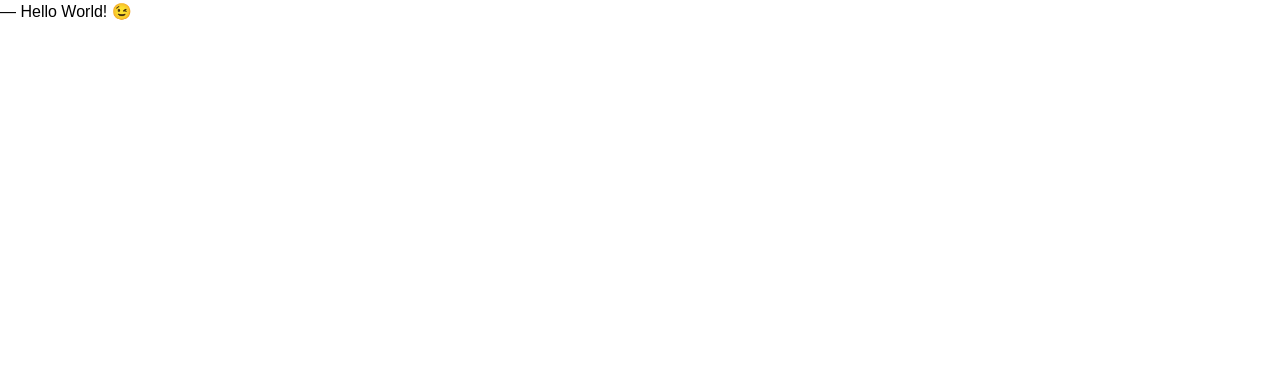
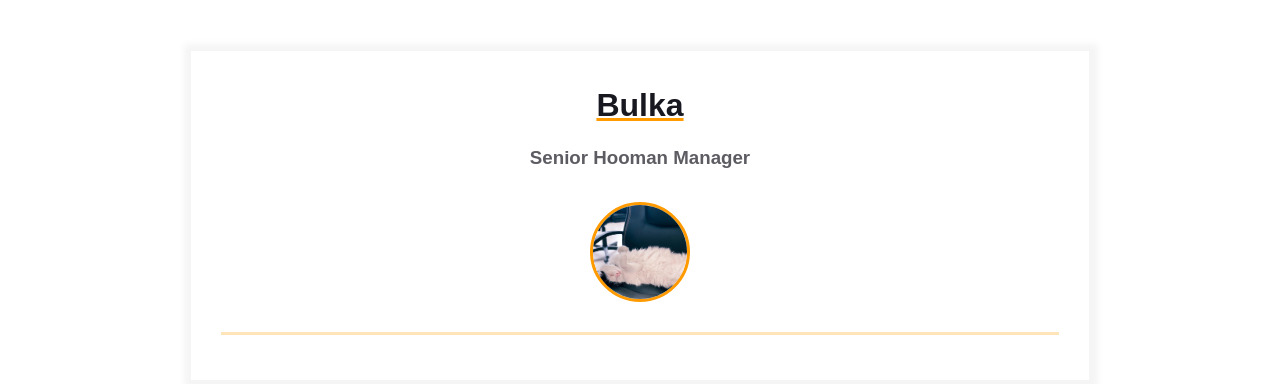
Before and after one commit to OlenaRapova/homepage, a plain HTML site: page index.html in a window 1280 px wide. Drawn offline with Linux system fonts and the light colour scheme.

Commit message:
Add avatar

```diff
--- a/index.html
+++ b/index.html
@@ -7,6 +7,25 @@
     <meta name="viewport" content="width=device-width, initial-scale=1" />
   </head>
   <body>
-    ― Hello World! &#x1F609;
+    <main>
+        <div class="resume">
+          <div class="container">
+            <div class="resume__block">
+              <h1 class="contact-info__header">Bulka</h1>
+              <h3 class="contact-info__sub-header">Senior Hooman Manager</h3>
+
+              <div class="contact_info_container fh">
+                <div class="contact-info__block"></div>
+
+                <div class="contact-info__block contact-info__block--center">
+                  <img class="contact-info__avatar" src="assets/bulka.jpg" alt="Avatar">
+                </div>
+
+                <div class="contact-info__block"></div>
+              </div>
+            </div>
+          </div>
+        </div>
+      </main>
   </body>
 </html>
```
Also changed, not shown: assets/bulka.jpg (added).
